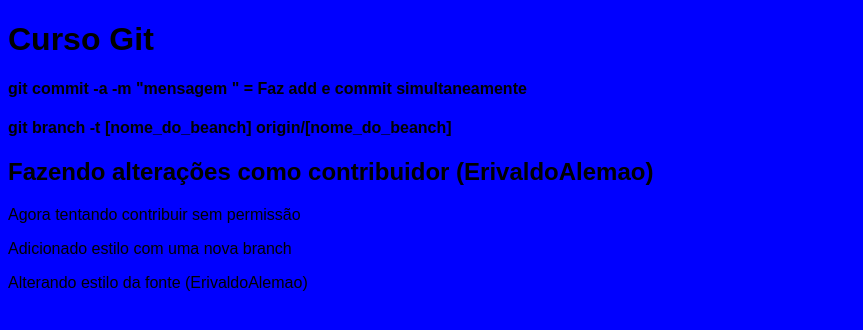
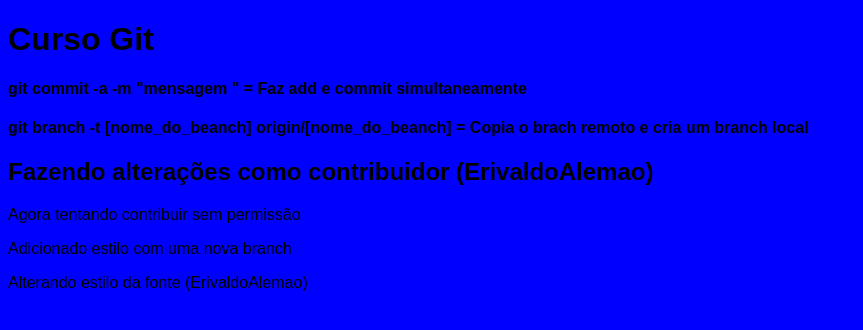
Before and after one commit to ErivaldoOliveiraSobral/curso-git, a plain HTML site: page index.html in a window 1280 px wide. Shown: the whole page, without its empty margins (0-863 px from the left). Drawn offline with Linux system fonts and the light colour scheme.

Commit message:
Adicionando descrição no comando

```diff
--- a/index.html
+++ b/index.html
@@ -8,8 +8,7 @@
 <body>
 	<h1>Curso Git</h1>
 	<h4>git commit -a -m "mensagem " = Faz add e commit simultaneamente</h4>
-	<h4>git branch -t [nome_do_beanch] origin/[nome_do_beanch]</h4>
-
+	<h4>git branch -t [nome_do_beanch] origin/[nome_do_beanch] = Copia o brach remoto e cria um branch local</h4>
 	<h2>Fazendo alterações como contribuidor (ErivaldoAlemao)</h2>
 	<p>Agora tentando contribuir sem permissão</p>
 	<p>Adicionado estilo com uma nova branch</p>
```
